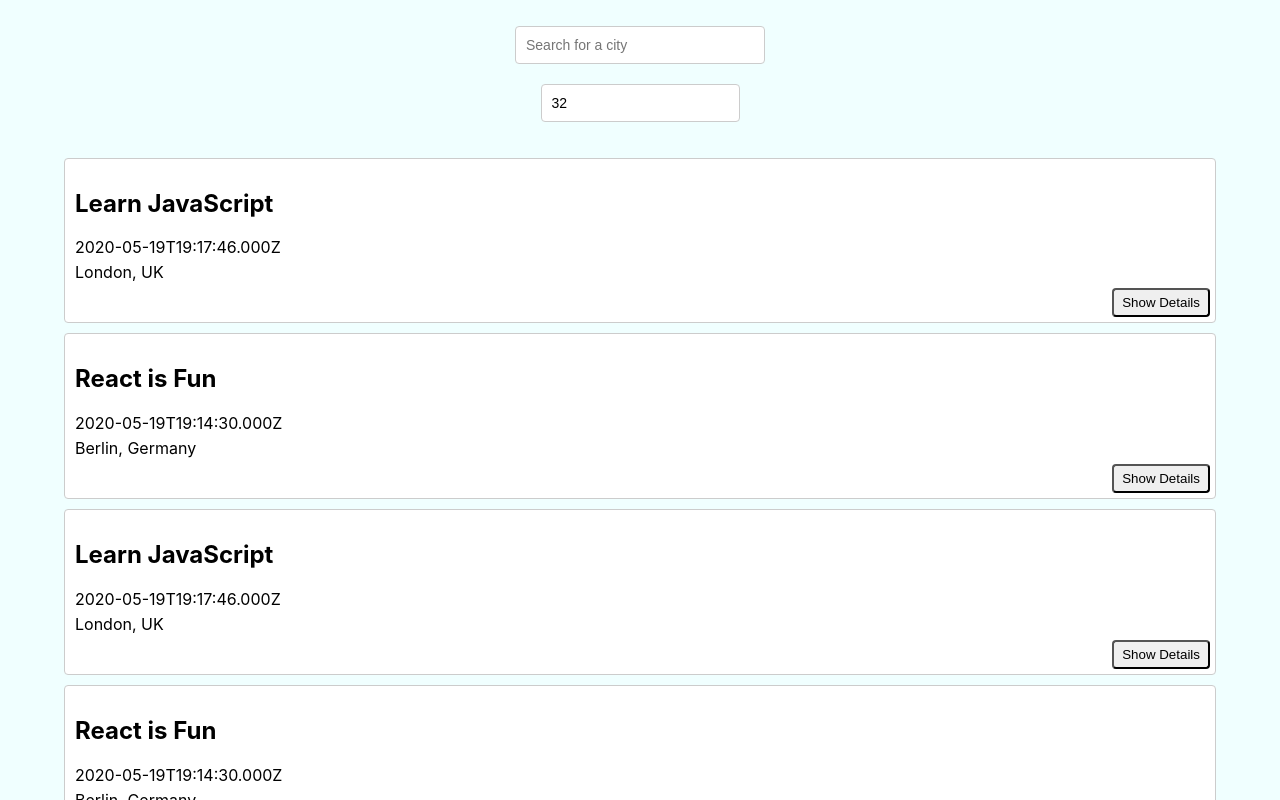
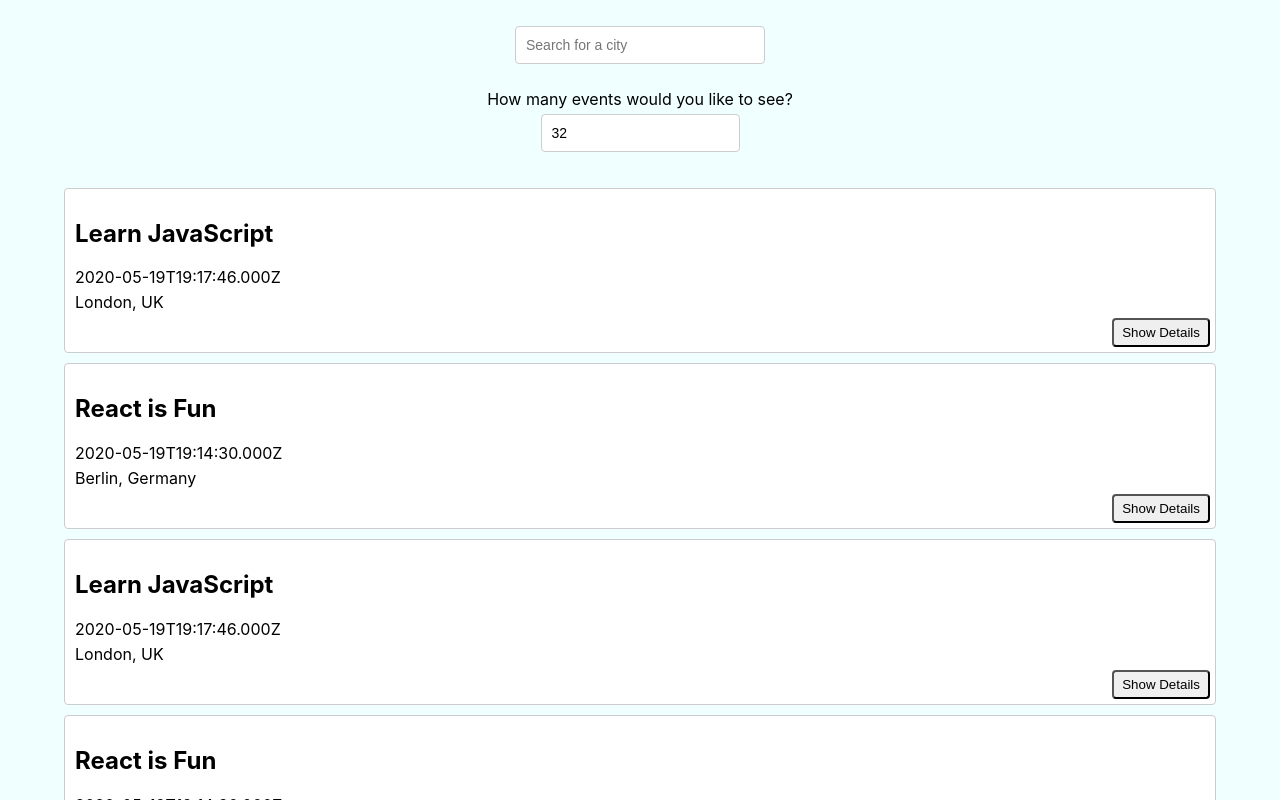
Before and after one commit to RParker505/meet, a React (Create React App) app: page / in a window 1280 px wide. Shown: the top 800 px of the page. Built offline with nearby package versions, Linux system fonts and the light colour scheme.

Commit message:
Add text above event count textbox

```diff
--- a/src/components/NumberOfEvents.js
+++ b/src/components/NumberOfEvents.js
@@ -18,6 +18,7 @@ const NumberOfEvents = ({setCurrentNOE}) => {
 
     return (
         <div id="number-of-events">
+            <p>How many events would you like to see?</p>
             <input
                 type="text"
                 className="eventNumber"
```
